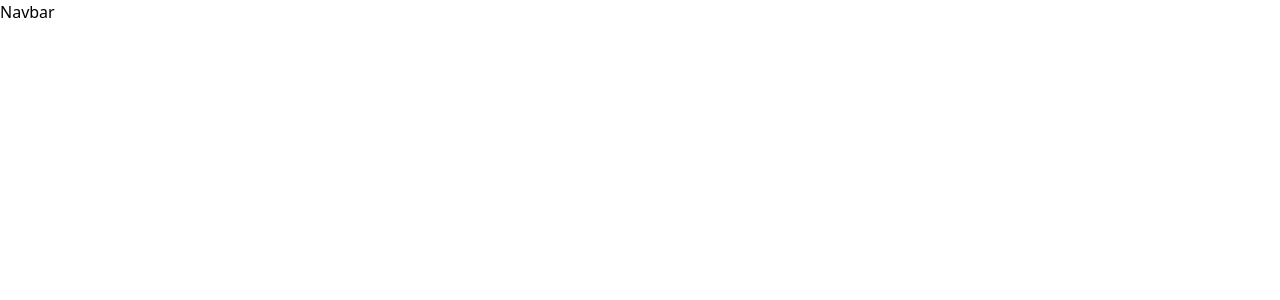
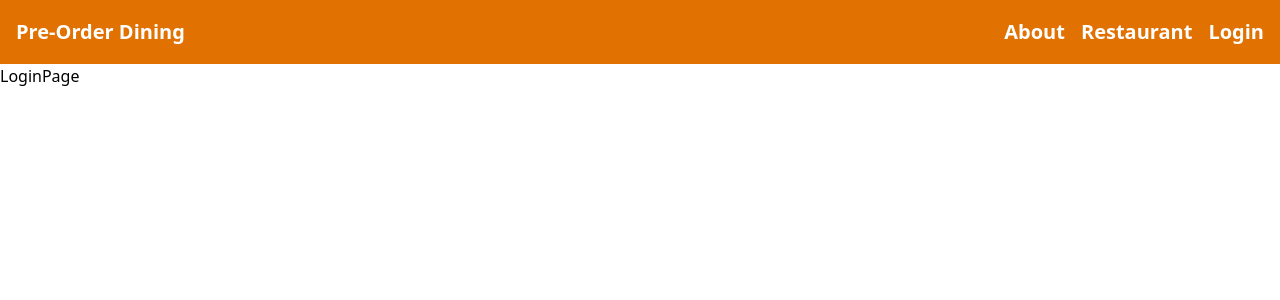
Before and after one commit to MsrSahil/pre-order-dining-app-main, a React (Vite) app in the folder client/: page /login in a window 1280 px wide. Before the commit this address had no page. Shown: the top 300 px of the page. Built offline with nearby package versions, Linux system fonts and the light colour scheme.

Commit message:
feat: add routing and new pages for About, Restaurant, and Login; update Navbar for navigation

```diff
--- a/client/src/App.jsx
+++ b/client/src/App.jsx
@@ -4,6 +4,9 @@ import {BrowserRouter, Routes, Route } from 'react-router-dom';
 import { Toaster } from 'react-hot-toast';
 import Navbar from './components/layout/Navbar';
 import Homepage from './pages/Homepage';
+import Restaurant from './pages/Restaurant';
+import AboutPage from './pages/AboutPage';
+import LoginPage from './pages/LoginPage';
 
 
 const App = () => {
@@ -13,6 +16,9 @@ const App = () => {
       <Toaster position="top-center" reverseOrder={false} />
       <Routes>
         <Route path='/' element={<Homepage />} />
+        <Route path='/about' element={<AboutPage />} />
+        <Route path='/restaurant' element={<Restaurant />} />
+        <Route path='/login' element={<LoginPage />} />
       </Routes>
     </BrowserRouter>
   )
--- a/client/src/components/layout/Navbar.jsx
+++ b/client/src/components/layout/Navbar.jsx
@@ -1,8 +1,40 @@
-import React from 'react'
-
+import React from "react";
+import { Link } from "react-router-dom";
 const Navbar = () => {
   return (
-    <div>Navbar</div>
-  )
-}
-export default Navbar
+    <>
+
+      <div className="h-16 bg-amber-600 flex justify-between items-center px-4 ">
+        <div>
+          <Link
+            to="/"
+            className="text-white text-xl font-bold flex items-center h-full"
+          >
+            Pre-Order Dining
+          </Link>
+        </div>
+       <div className="flex justify-center">
+         <Link
+          to="/about"
+          className="text-white text-xl font-bold ml-4 flex items-center h-full"
+        >
+          About
+        </Link>
+        <Link
+          to="/restaurant"
+          className="text-white text-xl font-bold ml-4 flex items-center h-full"
+        >
+          Restaurant
+        </Link>
+        <Link
+          to="login"
+          className="text-white text-xl font-bold ml-4 flex items-center h-full"
+        >
+          Login
+        </Link>
+       </div>
+      </div>
+    </>
+  );
+};
+export default Navbar;
--- /dev/null
+++ b/client/src/pages/AboutPage.jsx
@@ -0,0 +1,9 @@
+import React from 'react'
+
+const AboutPage = () => {
+  return (
+    <div>AboutPage</div>
+  )
+}
+
+export default AboutPage
--- /dev/null
+++ b/client/src/pages/LoginPage.jsx
@@ -0,0 +1,9 @@
+import React from 'react'
+
+const LoginPage = () => {
+  return (
+    <div>LoginPage</div>
+  )
+}
+
+export default LoginPage
--- /dev/null
+++ b/client/src/pages/Restaurant.jsx
@@ -0,0 +1,9 @@
+import React from 'react'
+
+const Restaurant = () => {
+  return (
+    <div>Restaurant</div>
+  )
+}
+
+export default Restaurant
```
